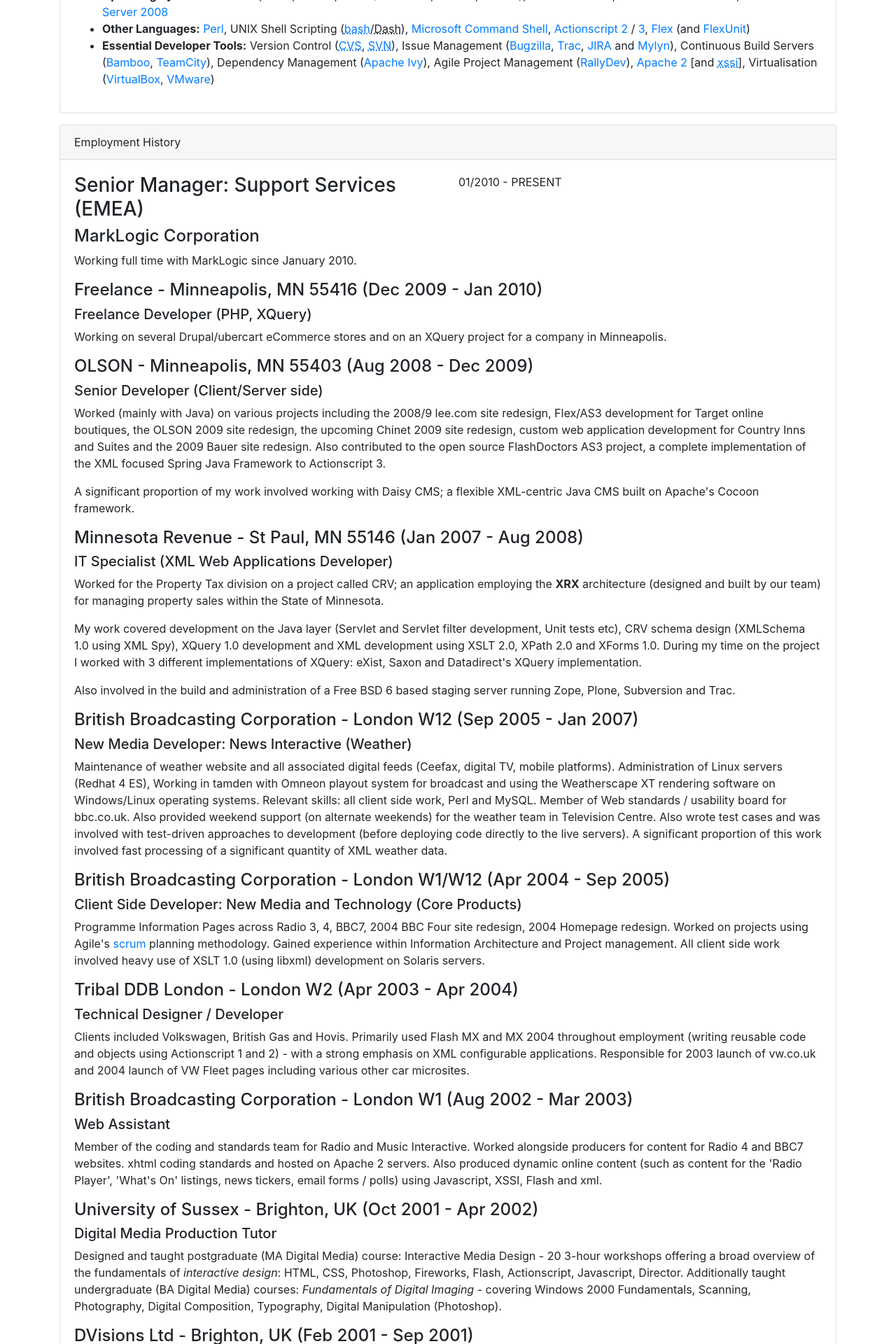
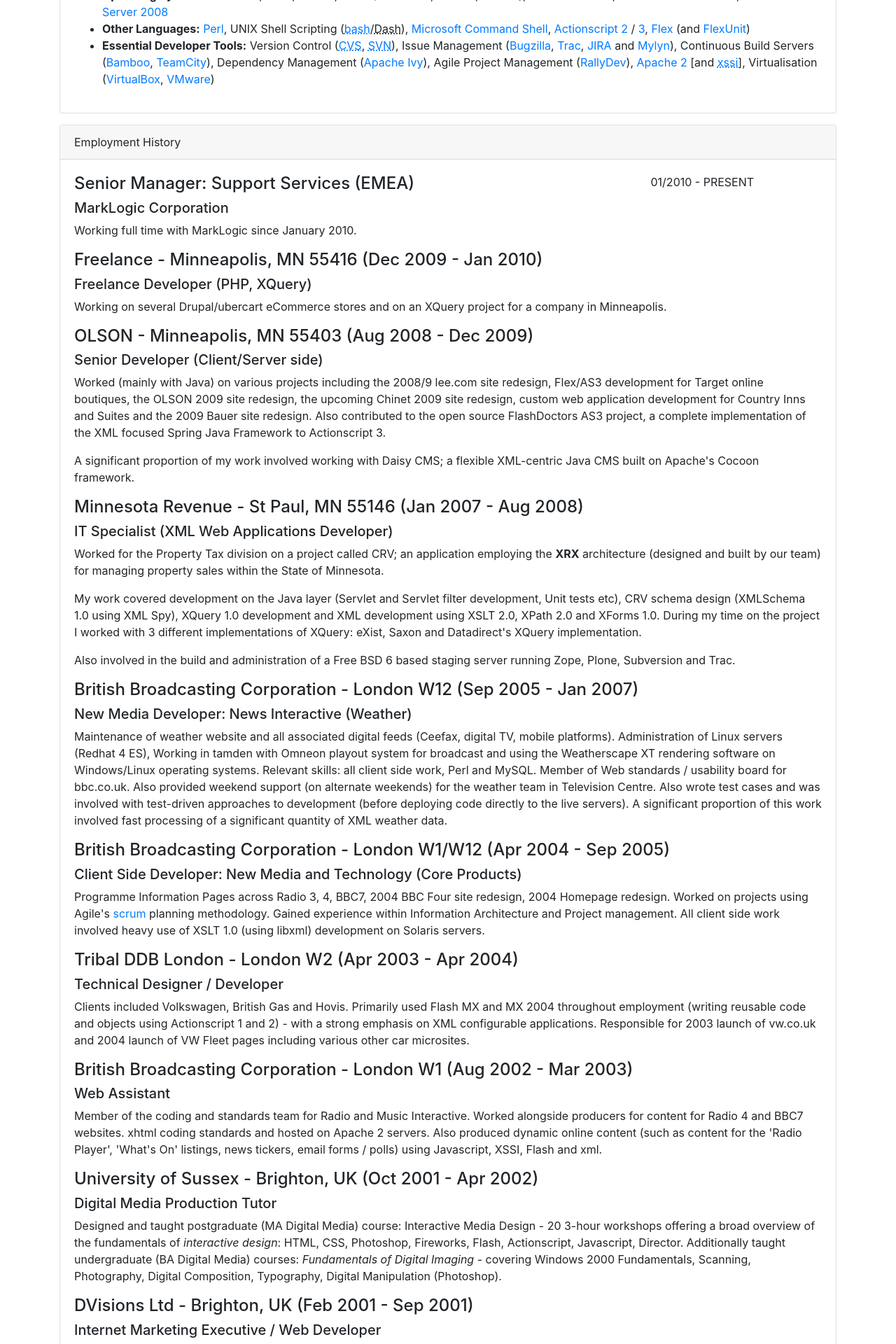
Before and after one commit to ableasdale/ableasdale.github.io, a Jekyll site: the page built from cv/index.html, in a window 1280 px wide. Shown: the part 628-2548 px from the top of the page at 70% size. Built offline with Jekyll 4.4.1, drawn with Linux system fonts in a browser that asks for light colours.

Commit message:
minor formatting

```diff
--- a/cv/index.html
+++ b/cv/index.html
@@ -33,11 +33,11 @@
     <div class="card-header">Employment History</div>
     <div class="card-body">
         <div class="row">
-            <div class="col-md-6">
-                <h3>Senior Manager: Support Services (EMEA)</h3>
-                <h4 class="organization">MarkLogic Corporation</h4>
+            <div class="col-md-9">
+                <h4>Senior Manager: Support Services (EMEA)</h4>
+                <h5 class="organization">MarkLogic Corporation</h5>
             </div>
-            <div class="col-md-6">
+            <div class="col-md-3">
                 <time class="period">01/2010 - PRESENT</time>
             </div>
         </div>
```
